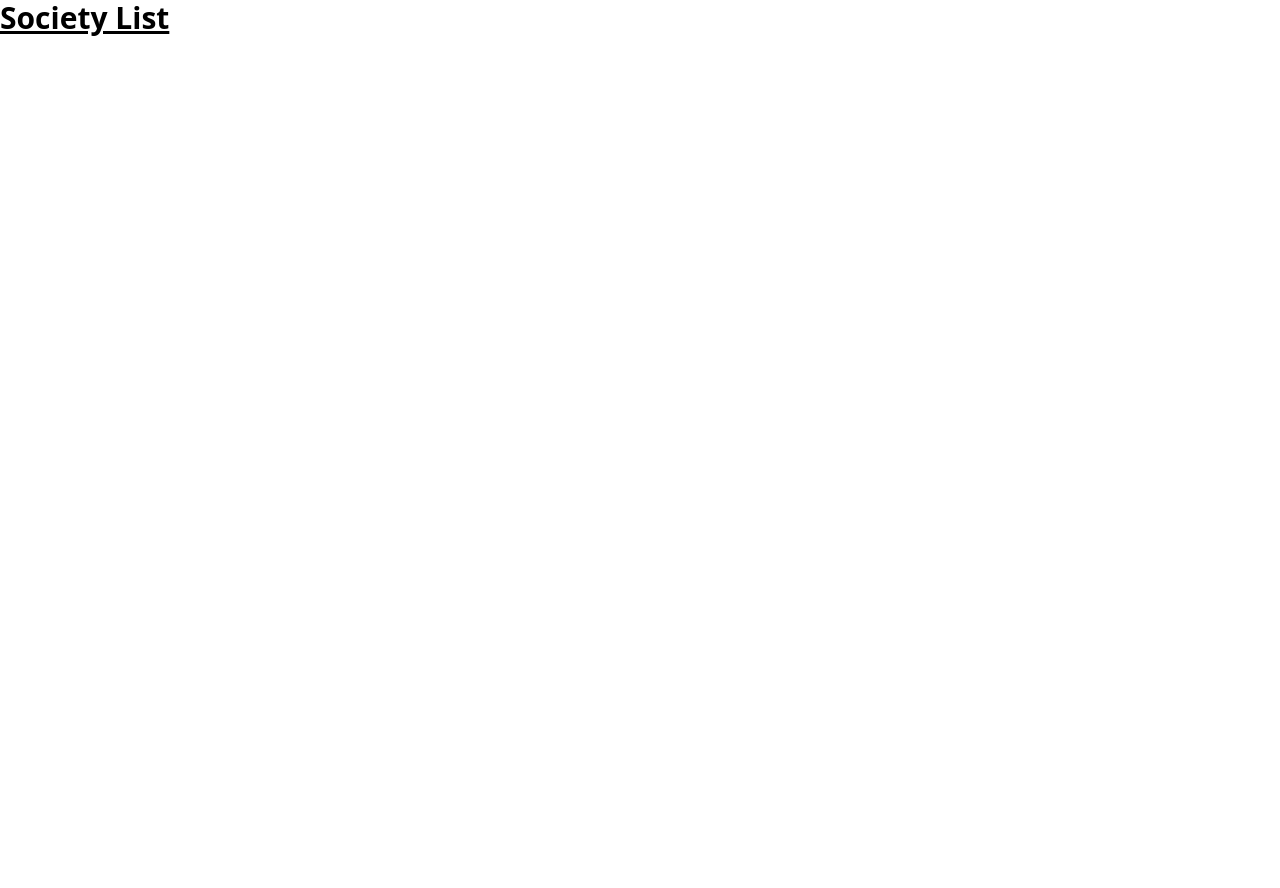
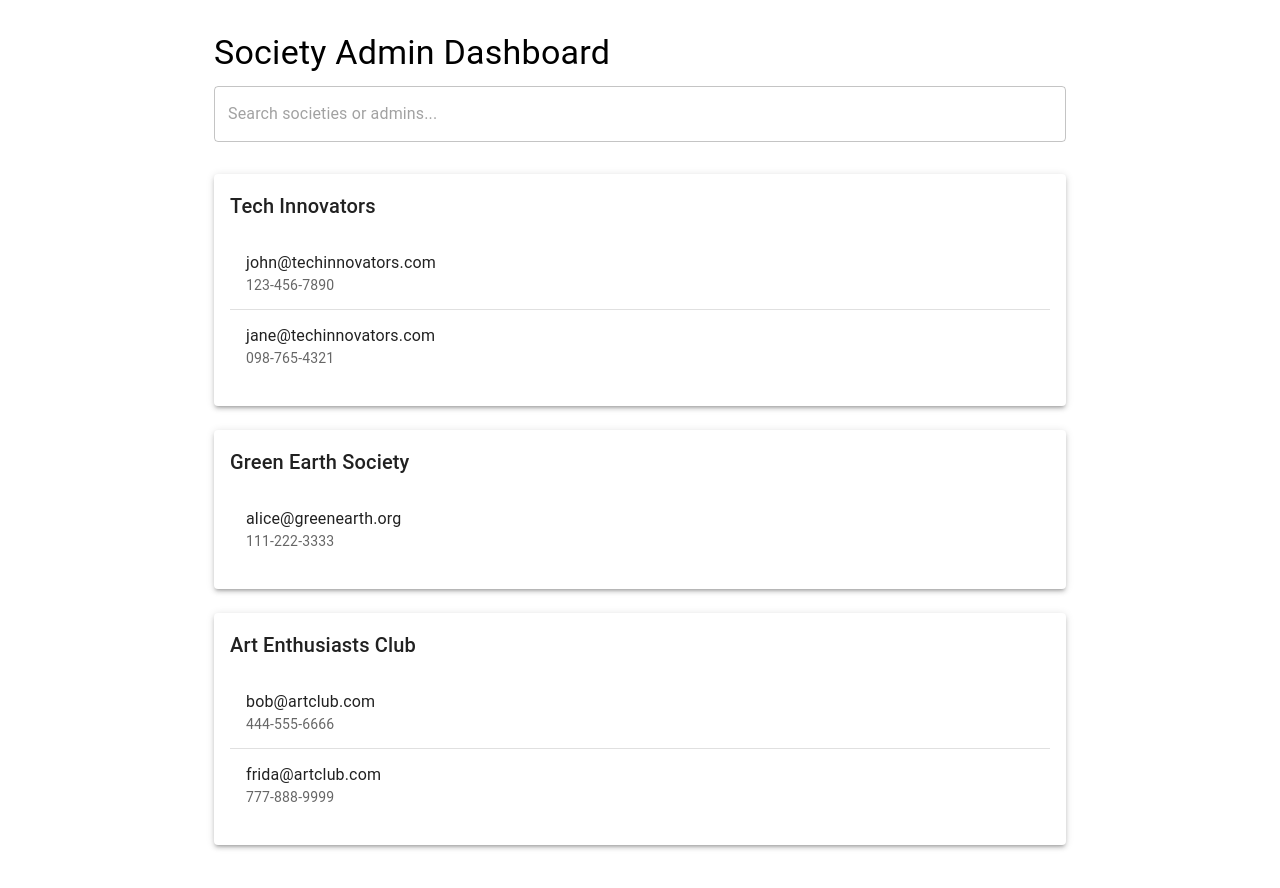
Before and after one commit to kishanchhuchhar29/society-management, a Next.js app: page / in a window 1280 px wide. Shown: the top 888 px of the page. Before the commit the page ends 800 px from the top, so only its background shows below. Built offline with nearby package versions, Linux system fonts and the light colour scheme.

Commit message:
Add all admin detail page

```diff
--- /dev/null
+++ b/src/Component/Super-admin/AllAdmin/Admin.jsx
@@ -0,0 +1,98 @@
+'use client'
+
+import React, { useState } from 'react'
+import {
+  Container,
+  Typography,
+  TextField,
+  List,
+  ListItem,
+  ListItemText,
+  Paper,
+  Divider
+} from '@mui/material'
+import { createTheme, ThemeProvider } from '@mui/material/styles'
+
+const theme = createTheme()
+
+const initialSocieties = [
+  {
+    id: 1,
+    name: "Tech Innovators",
+    admins: [
+      { phone: "123-456-7890", email: "john@techinnovators.com" },
+      { phone: "098-765-4321", email: "jane@techinnovators.com" },
+    ]
+  },
+  {
+    id: 2,
+    name: "Green Earth Society",
+    admins: [
+      { phone: "111-222-3333", email: "alice@greenearth.org" },
+    ]
+  },
+  {
+    id: 3,
+    name: "Art Enthusiasts Club",
+    admins: [
+      { phone: "444-555-6666", email: "bob@artclub.com" },
+      { phone: "777-888-9999", email: "frida@artclub.com" },
+    ]
+  },
+]
+
+export default function AdminPage() {
+  const [societies, setSocieties] = useState(initialSocieties)
+  const [searchTerm, setSearchTerm] = useState('')
+
+  const filteredSocieties = societies.filter(society =>
+    society.name.toLowerCase().includes(searchTerm.toLowerCase()) ||
+    society.admins.some(admin =>
+      admin.email.toLowerCase().includes(searchTerm.toLowerCase()) ||
+      admin.phone.includes(searchTerm)
+    )
+  )
+
+  return (
+    <ThemeProvider theme={theme}>
+      <Container maxWidth="md" sx={{ py: 4 }}>
+        <Typography variant="h4" component="h1" gutterBottom>
+          Society Admin Dashboard
+        </Typography>
+        <TextField
+          fullWidth
+          variant="outlined"
+          placeholder="Search societies or admins..."
+          value={searchTerm}
+          onChange={(e) => setSearchTerm(e.target.value)}
+          sx={{ mb: 4 }}
+        />
+        {filteredSocieties.map((society) => (
+          <Paper key={society.id} elevation={3} sx={{ mb: 3, p: 2 }}>
+            <Typography variant="h6" gutterBottom>
+              {society.name}
+            </Typography>
+            <List>
+              {society.admins.map((admin, index) => (
+                <React.Fragment key={index}>
+                  {index > 0 && <Divider />}
+                  <ListItem>
+                    <ListItemText
+                      primary={admin.email}
+                      secondary={admin.phone}
+                    />
+                  </ListItem>
+                </React.Fragment>
+              ))}
+            </List>
+          </Paper>
+        ))}
+        {filteredSocieties.length === 0 && (
+          <Typography variant="body1" align="center" color="textSecondary">
+            No societies or admins found matching your search.
+          </Typography>
+        )}
+      </Container>
+    </ThemeProvider>
+  )
+}
--- a/src/app/page.jsx
+++ b/src/app/page.jsx
@@ -1,8 +1,9 @@
 // import Login from "../Component/Login/Login";
 import SocietyListPage from "../Component/Super-admin/Societylistpage/SocietyListPage";
-
+import AdminPage from "../Component/Super-admin/AllAdmin/Admin";
 export default function Home() {
   return (
-    <h1 className="text-3xl font-bold underline">Society List</h1>
+    // <h1 className="text-3xl font-bold underline">Society List</h1>
+    <AdminPage/>
   );
 }
```
